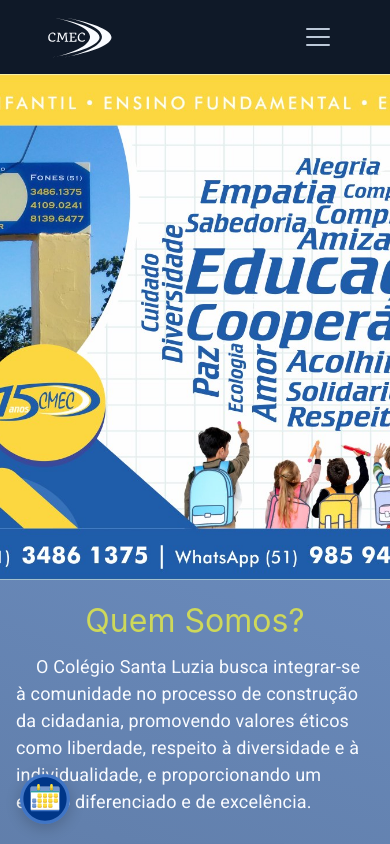
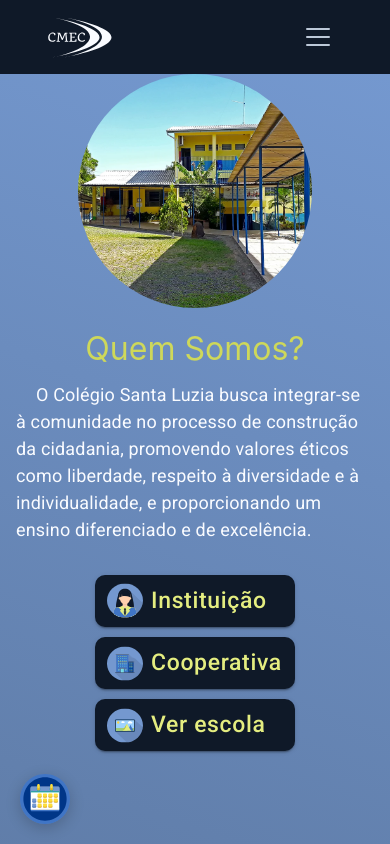
Before and after one commit to uLinck/cmec-project, a React (Create React App) app in the folder Front/: page / in a window 390 px wide. Shown: the top 844 px of the page. Built offline with nearby package versions, Linux system fonts and the light colour scheme.

Commit message:
📱 - implementing responsiveness for the central img

```diff
--- a/Front/src/Pages/Home/index.tsx
+++ b/Front/src/Pages/Home/index.tsx
@@ -9,6 +9,7 @@
 import { useNavigate } from "react-router-dom";
 import { ReactComponent as CalendarioIcon } from "../../Assets/Imgs/Calendario.svg";
 import BannerImg from "../../Assets/Imgs/BannerImg.jpg";
+import BannerImgPhone from "../../Assets/Imgs/BannerImgPhone.jpg";
 const Home = () => {
   const navigateTo = useNavigate();
   return (
@@ -50,11 +51,20 @@
         <Box id="quem-somos">
           <Box
             sx={{
-              height: "60vh",
-              backgroundImage: `url(${BannerImg}), radial-gradient(circle, rgba(0, 0, 0, 0.4), rgba(0, 0, 0, 0.8))`,
-              backgroundPosition: "bottom",
+              height: { xs: "60vw", md: "60vh" },
+              width: { xs: "60vw", md: "100%" },
+              backgroundImage: {
+                xs: `url(${BannerImgPhone}), radial-gradient(circle, rgba(0, 0, 0, 0.4), rgba(0, 0, 0, 0.8))`,
+                md: `url(${BannerImg}), radial-gradient(circle, rgba(0, 0, 0, 0.4), rgba(0, 0, 0, 0.8))`,
+              },
+              backgroundPosition: "center",
               backgroundRepeat: "no-repeat",
               backgroundSize: "cover",
+              borderRadius: { xs: "50%", md: "0px" }, // Deixa circular no celular
+              margin: { xs: "0 auto", md: "0" }, // Centraliza no celular
+              display: "flex",
+              justifyContent: "center",
+              alignItems: "center",
             }}
           ></Box>
 
```
Also changed, not shown: Front/src/Assets/Imgs/BannerImgPhone.jpg (added).
